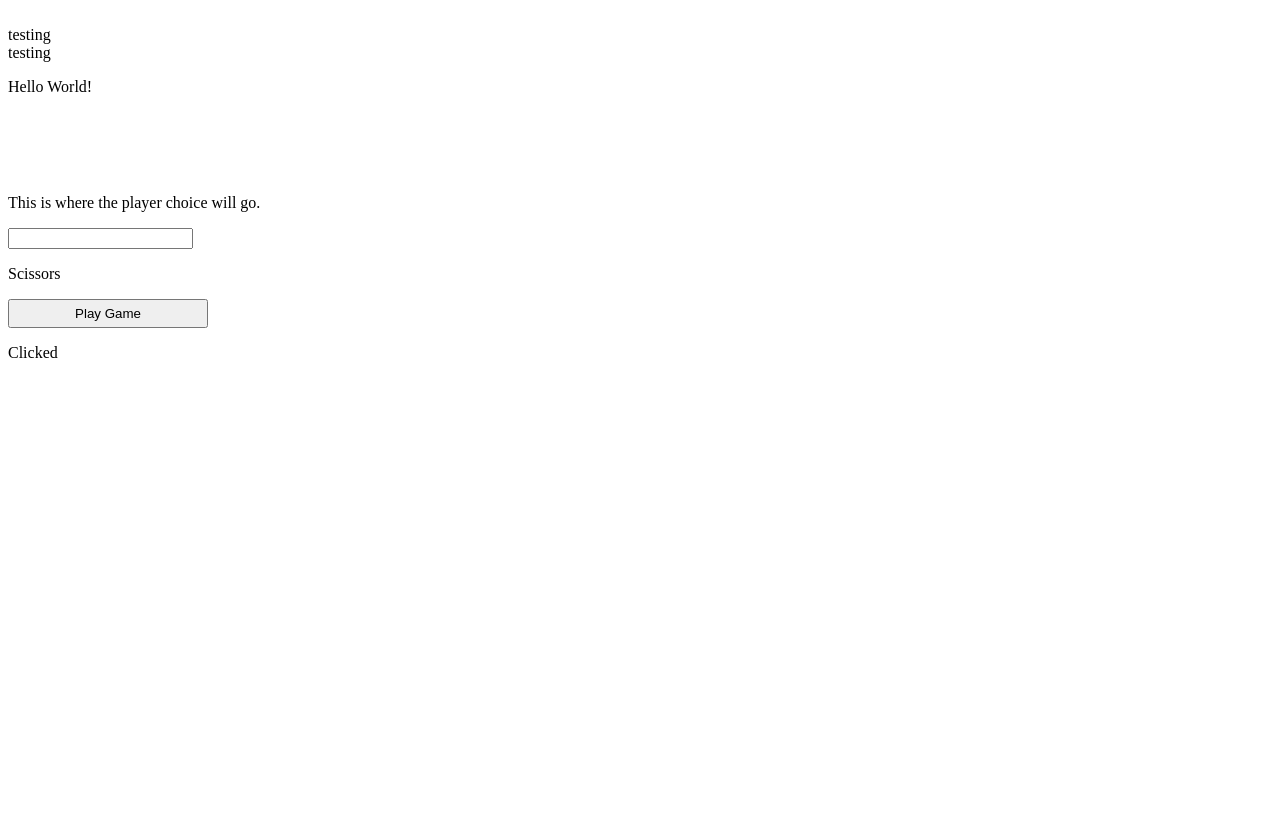
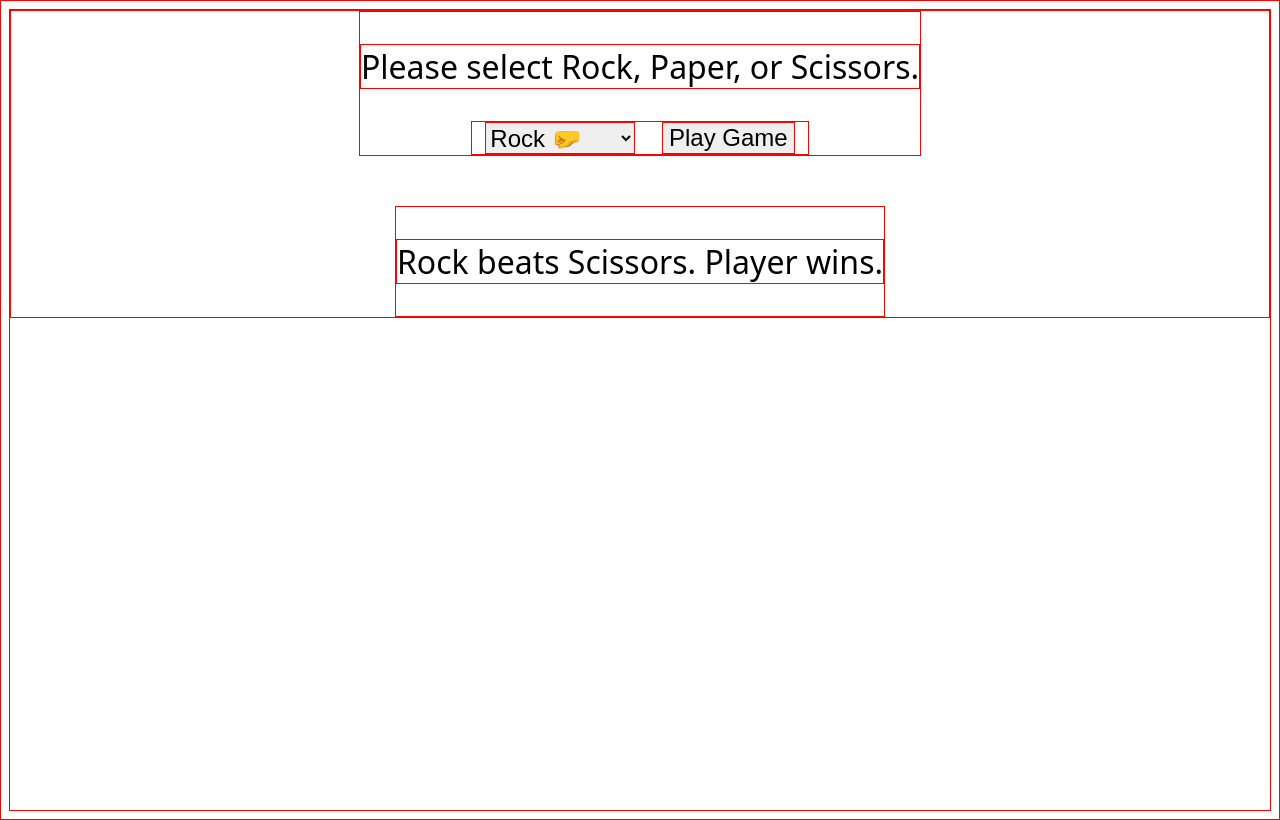
Before and after one commit to SkantronZero/rock-paper-scissors, a plain HTML site: page index.html in a window 1280 px wide. Both pictures are taken after a click on the button "Play Game". Drawn offline with Linux system fonts and the light colour scheme.

Commit message:
1st working submission

```diff
--- a/index.html
+++ b/index.html
@@ -7,46 +7,27 @@
     </head>
 
     <body>
-        <br>
-        testing
-        <br>
-        testing
-        <br>
-
-        <div class="function_test_container">
-            <p id="function_test_text">Testing function output</p>
-
-        </div>
-
         <div class="RPS_container">
 
             <div class="player_choice_container">
-                <p id="player_choice_text">This is where the player choice will go.</p>
-                <input list="player_RPS_choice">
-                    <datalist id="player_RPS_choice">
-                        <option value="Rock">
-                        <option value="Paper">
-                        <option value="Scissors">
-                    </datalist>
-                </input>
+                <p id="player_choice_text">Please select Rock, Paper, or Scissors.</p>
+                   <div class="PlayAndSelect">
+                        <select id="player_RPS_choice">
+                            <option value="Rock">Rock &#x1F91B;</option>
+                            <option value="Paper">Paper &#x270B;</option>
+                            <option value="Scissors">Scissors &#x270C;</option>
+                        </select>
 
-            </div>
-
-
-            <div class="computer_choice_container">
-                <p id="computer_choice_text">This is where the computer choice will go.</p>
-
+                        <button id="player_RPS_button">Play Game</button>
+                    </div>
             </div>
 
 
 
 
-            <button id="player_RPS_button">Play Game</button>
-
-
 
             <div class ="RPS_result">
-                <p id ="RPS_result_text">This is where the RPS result will go.</p>
+                <p id ="RPS_result_text">&#x261D; Make your selection &#x261D;</p>
 
             </div>
 
--- a/script.js
+++ b/script.js
@@ -2,49 +2,54 @@ const function_test_text = document.querySelector("#function_test_text");
 const computer_choice_text = document.querySelector("#computer_choice_text");
 const player_RPS_choice = document.querySelector("#player_RPS_choice");
 const RPS_result_text = document.querySelector("#RPS_result_text");
-// const player_RPS_button = document.querySelector("#player_RPS_button");
 const RPS = ['Rock','Paper','Scissors'];
-
-// player_RPS_choice.textContent = "Rock";
-
-function_test_text.textContent = 'Hello World!';
-
-RPS_result_text.textContent = 'Testing';
-
-// console.log('player_RPS_choice type = ' + typeof(player_RPS_choice.textContent));
-// console.log('player_RPS_choice = ' + player_RPS_choice.textContent);
-
-
 
 function computerChoice(){
     let chosenNum = (Math.floor(Math.random()*3));
-    // console.log(chosenNum);
     return chosenNum;
 }
 
 
 function getComputerChoice(){
     let chosenRPS = RPS[computerChoice()];
-    // console.log(chosenRPS);
     return chosenRPS;
 }
 
-// function playRPS(){
-//     console.log(player_RPS_choice.textContent)
-//     let computer_RPS_choice = getComputerChoice();
+function playRPS(){
+    console.log(player_RPS_choice.value);
+    if (player_RPS_choice.value == ''){
+        alert('Please choose Rock, Paper, or Scissors.');
+        return;
+    }
 
-//     computer_RPS_choice = 'Rock';
+    let player_RPS_choice_index = RPS.indexOf(player_RPS_choice.value);
+    console.log('index of player choice: ' + player_RPS_choice_index);
 
-//     switch(player_RPS_choice == 'Rock'){
+    let winner = '';
 
-//         case 0:
-//             alert(computer_RPS_choice);
-//             if (computer_RPS_choice == 'Rock'){
-//                 RPS_result_text.textContent = 'Draw';
+    let computer_RPS_choice = getComputerChoice();
+    let computer_RPS_choice_index = RPS.indexOf(computer_RPS_choice);
+    console.log('index of computer choice: '+ computer_RPS_choice_index);
 
-//             }
-//     }
-// }
+    if (player_RPS_choice_index == computer_RPS_choice_index){
+        RPS_result_text.textContent = "Draw";
+        winner = 'Draw';
+    }
+    else if ((computer_RPS_choice_index - player_RPS_choice_index == 1) || (player_RPS_choice_index - computer_RPS_choice_index == 2) ){
+        RPS_result_text.textContent = `${computer_RPS_choice} beats ${player_RPS_choice.value}. Computer wins.`;
+        winner = "Computer";
+    }
+    else {
+        RPS_result_text.textContent = `${player_RPS_choice.value} beats ${computer_RPS_choice}. Player wins.`;
+        winner = "Player";
+    }
+
+    console.log('The winner is : '+winner);
+
+    computer_RPS_choice = '';
+    return;
+
+}
 
 function update_result(){
     RPS_result_text.textContent = 'Clicked';
@@ -52,6 +57,5 @@ function update_result(){
 
 console.log(getComputerChoice());
 
-computer_choice_text.textContent = getComputerChoice();
 
-player_RPS_button.addEventListener("click", update_result);
+player_RPS_button.addEventListener("click", playRPS);
--- a/styles.css
+++ b/styles.css
@@ -1,34 +1,51 @@
-/* * {
+* {
     border: 1px solid red;
-} */
+}
+html, body{min-height: 100%;}
+body{height:100vh;}
 
-.function_test_container{
-    height: 100px;
+
+.RPS_container{
+    display: flex;
+    height: auto;
+    justify-content: center;
+    align-items: center;
+    width: auto;
+    flex-direction: column;
+    font-family: system-ui, -apple-system, BlinkMacSystemFont, 'Segoe UI', Roboto, Oxygen, Ubuntu, Cantarell, 'Open Sans', 'Helvetica Neue', sans-serif;
+    font-size: 32px;
 }
 
 
-.RPS_container{
 
+.player_choice_container{
     display: flex;
+    margin-bottom: 50px;
+    align-items: center;
+    justify-content: space-around;
     flex-direction: column;
-    height: 200px;
+    width: auto;
+}
+
+.PlayAndSelect{
+
+    display:flex;
+    justify-content: space-around;
+    width: 60%;
+
+}
+
+#player_RPS_choice{
+    height: auto;
+    width: auto;
+    font-size: 24px;
 
 }
 
 
 
-#player_choice_container{
-    margin-bottom: 50px;
+#player_RPS_button{
+    width: auto;
+    height: auto;
+    font-size: 24px;
 }
-
-
-#player_RPS_button{
-    width: 200px;
-
-    height: 100px;
-
-}
-
-#computer_choice_container{
-    height: 200px;
-}
```
